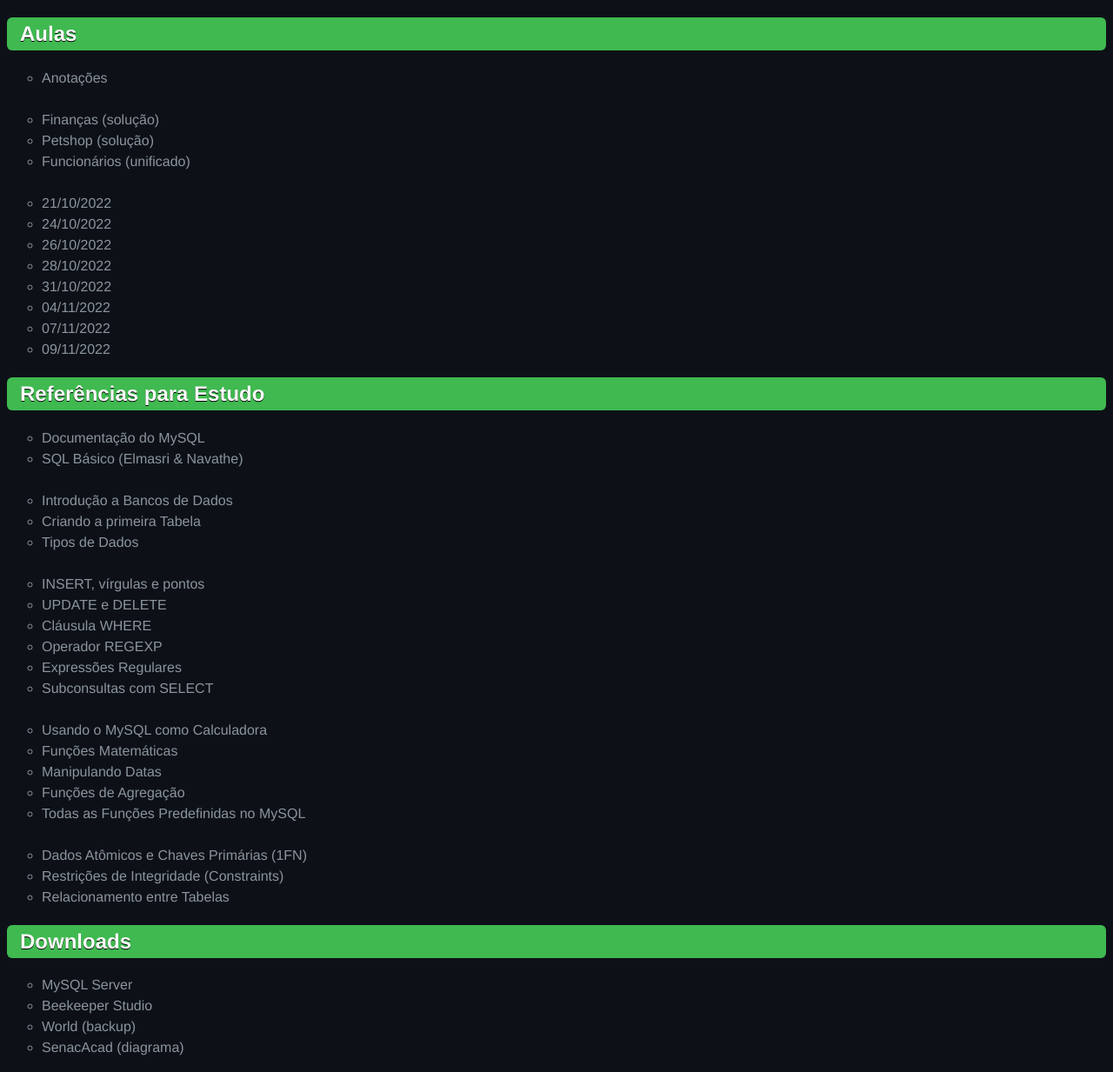
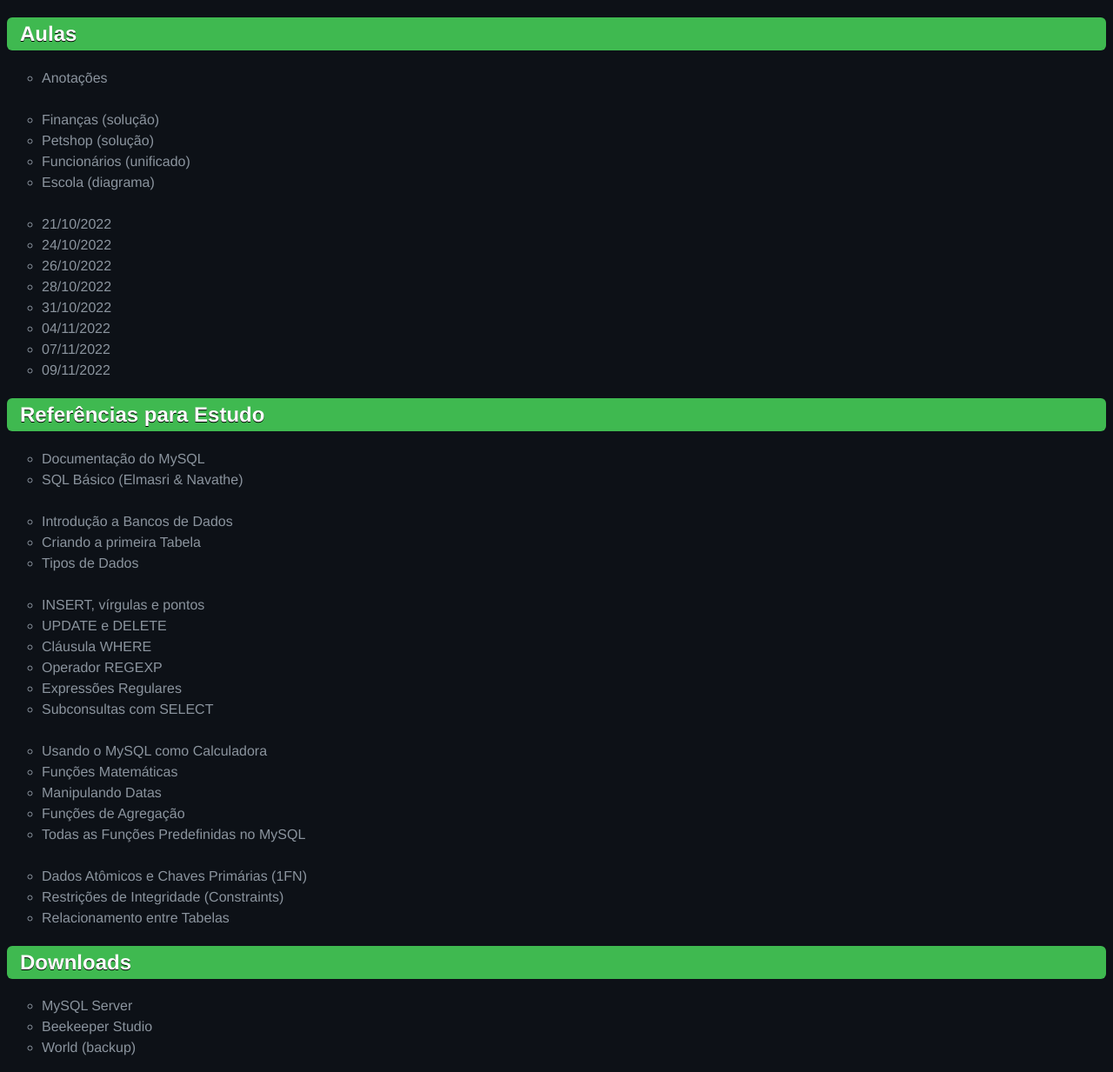
Before and after one commit to lavreh/lavreh.github.io, a plain HTML site: page dados/index.html in a window 1280 px wide. Shown: the whole page at 87% size. Drawn offline with Linux system fonts and the light colour scheme.

Commit message:
add escola

```diff
--- a/dados/index.html
+++ b/dados/index.html
@@ -23,6 +23,9 @@
 			</li>
 			<li>
 				<a href="https://gist.github.com/lavreh/d575c7e54448834c4e47c33b62a8a51e#file-funcs-insert-sql">Funcionários (unificado)</a>
+			</li>
+			<li>
+				<a href="https://drive.google.com/file/d/1kninYh2lGCqLoDo3ebmpoaBDd0fFPnfD/view?usp=share_link">Escola (diagrama)</a>
 			</li>
 			<br />
 
@@ -134,9 +137,6 @@
 			<li>
 				<a href="https://drive.google.com/file/d/1FxpDqdu4Am6YKERc0sE71CzGF7BnpnBb/view?usp=sharing">World (backup)</a>
 			</li>
-			<li>
-				<a href="https://drive.google.com/file/d/1kninYh2lGCqLoDo3ebmpoaBDd0fFPnfD/view?usp=share_link">SenacAcad (diagrama)</a>
-			</li>
 
 			<li hidden>
 				<a href=""></a>
```
